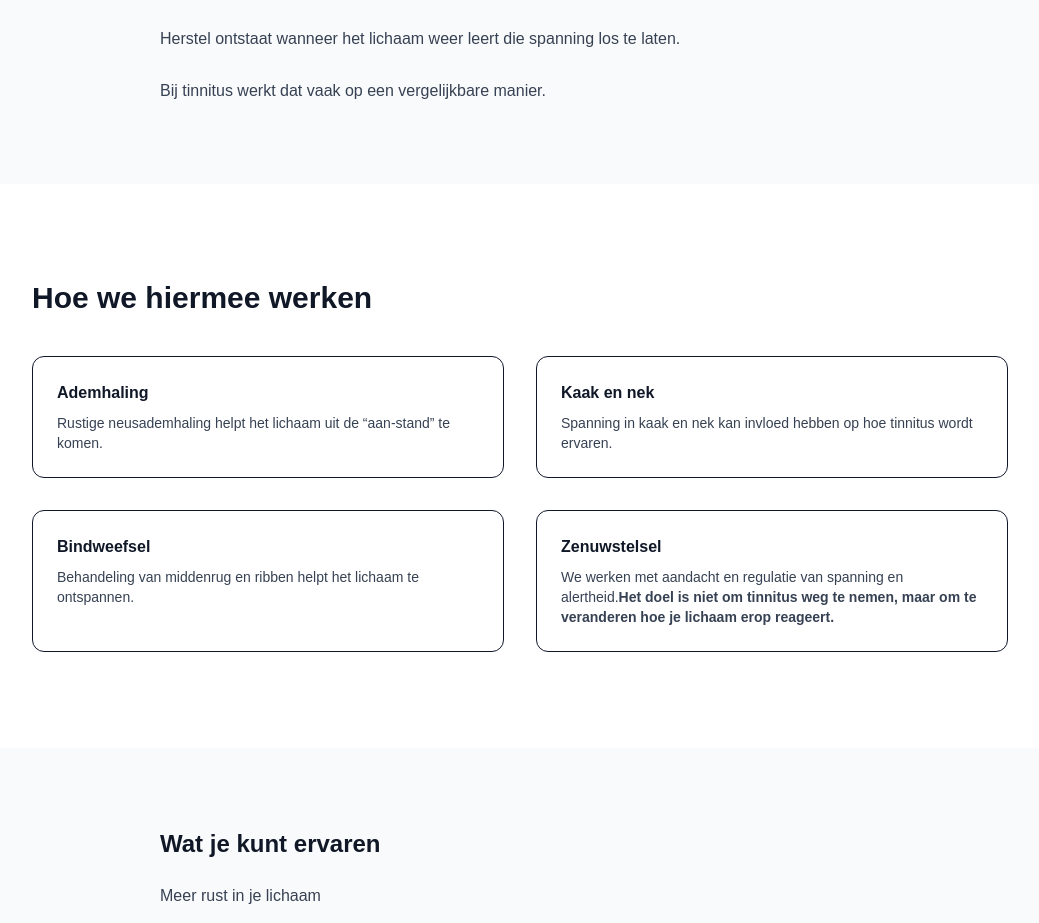
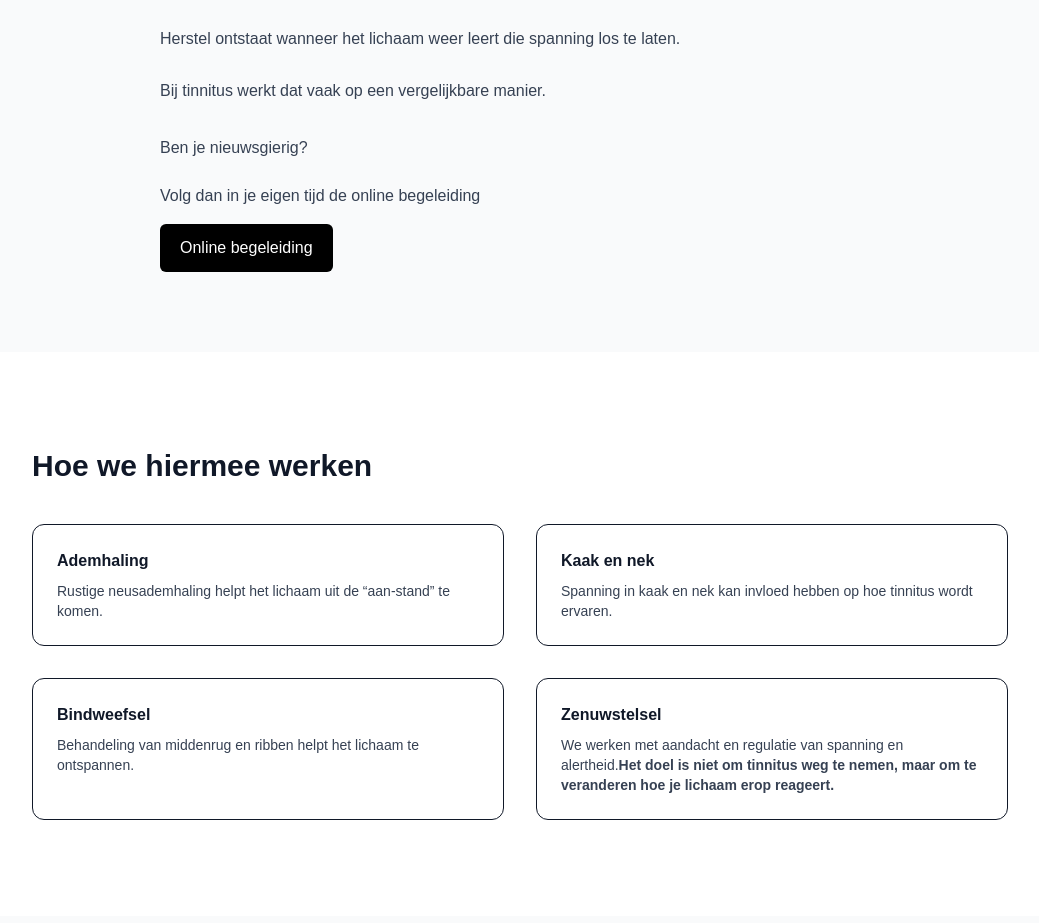
Before and after one commit to borisd2709/boris-fysio, a Next.js app: page /tinnitus in a window 1280 px wide. Shown: the part 3360-4283 px from the top of the page, without its empty margins (120-1159 px from the left). Built offline with nearby package versions, Linux system fonts and the light colour scheme.

Commit message:
CTA online

```diff
--- a/app/(seo)/tinnitus/page.tsx
+++ b/app/(seo)/tinnitus/page.tsx
@@ -217,8 +217,25 @@ export default function TinnitusPage() {
       Bij tinnitus werkt dat vaak op een vergelijkbare manier.
     </p>
 
-  </div>
-</section>
+    </div>
+
+    <div className="max-w-3xl mx-auto px-6 mt-8">
+      <p className="mb-4 text-gray-700">
+        Ben je nieuwsgierig?
+        <br />
+        <br />
+        Volg dan in je eigen tijd de online begeleiding
+      </p>
+
+      <Link
+        href="/online/tinnitus"
+        className="inline-block bg-black text-white px-5 py-3 rounded-md font-medium"
+      >
+        Online begeleiding
+      </Link>
+    </div>
+  </section>
+
       {/* JOUW AANPAK (HIER WIN JE) */}
       <section className="py-24">
         <div className="max-w-5xl mx-auto px-6">
```
